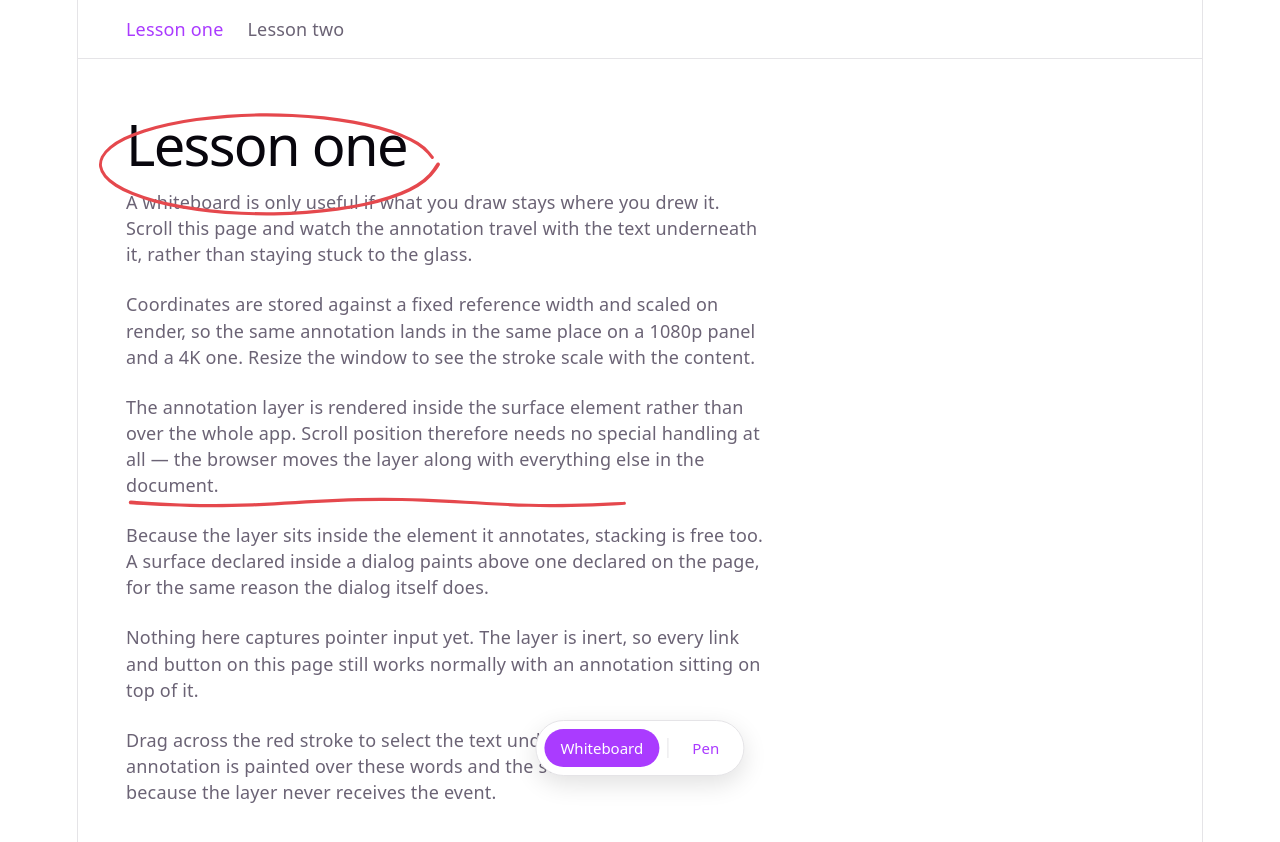
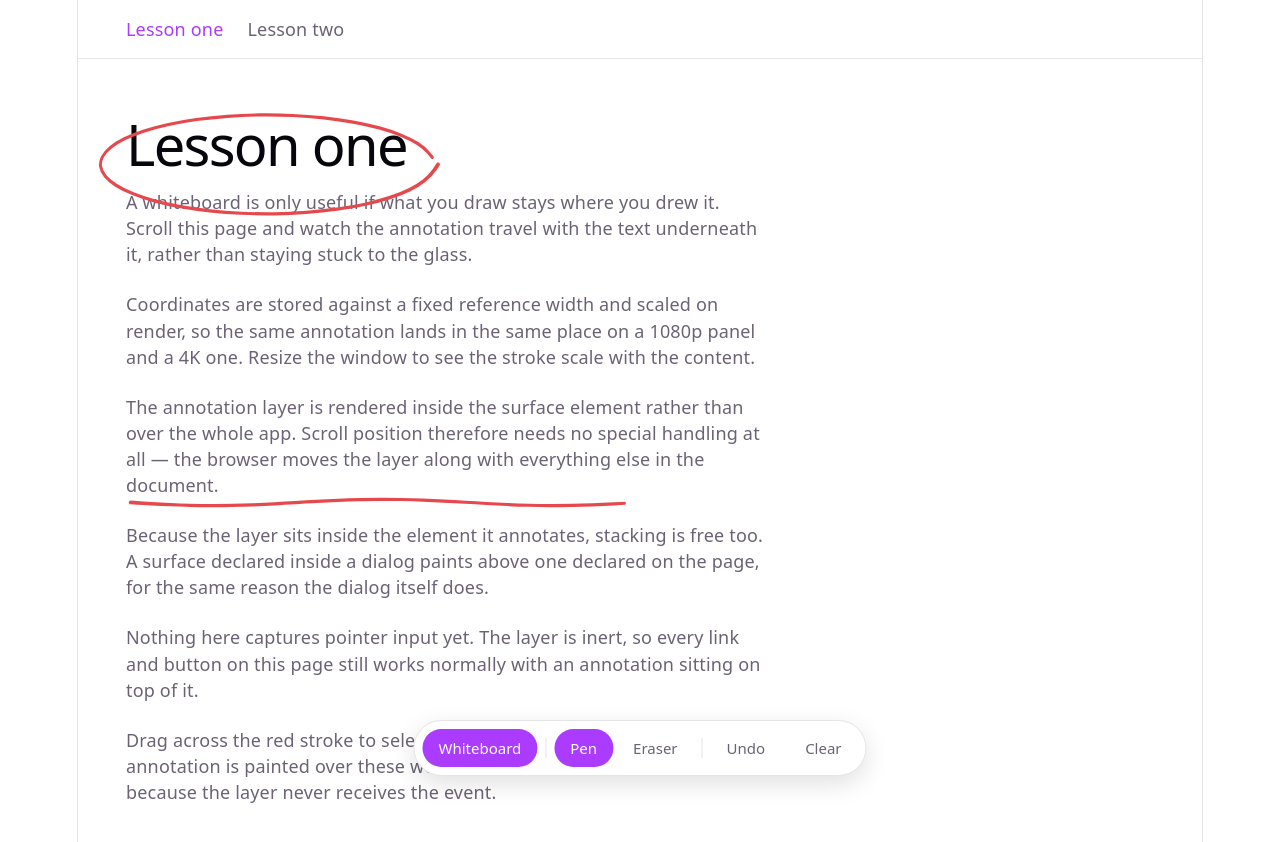
Before and after one commit to KahKitZheng/whiteboard-mode, a React (Vite) app: page /lesson/one in a window 1280 px wide. Both pictures are taken after a click on the button "Whiteboard". Shown: the top 842 px of the page. Built offline with nearby package versions, Linux system fonts and the light colour scheme.

Commit message:
Add pen, eraser, undo and clear to the toolbar
Undo is disabled until there is something to undo.

Co-Authored-By: Claude Opus 5 (1M context) <noreply@anthropic.com>

```diff
--- a/src/annotation/WhiteboardToolbar.tsx
+++ b/src/annotation/WhiteboardToolbar.tsx
@@ -1,10 +1,13 @@
 import { Toggle } from '@base-ui-components/react/toggle'
+import { ToggleGroup } from '@base-ui-components/react/toggle-group'
 import { Toolbar } from '@base-ui-components/react/toolbar'
-import { useWhiteboardMode } from './WhiteboardMode'
+import { useWhiteboardMode, type Tool } from './WhiteboardMode'
 import './toolbar.scss'
 
+const TOOLS: Tool[] = ['pen', 'eraser']
+
 export function WhiteboardToolbar() {
-  const { active, setActive } = useWhiteboardMode()
+  const { active, setActive, tool, setTool, actions } = useWhiteboardMode()
 
   return (
     <Toolbar.Root className="whiteboard-toolbar">
@@ -12,15 +15,28 @@ export function WhiteboardToolbar() {
         Whiteboard
       </Toolbar.Button>
 
-      {/*
-        Tools only exist while the mode is on, and pen is the only one. It shows
-        as a label rather than a button because a control with nothing to switch
-        to is a lie — #7 turns this into a real ToggleGroup.
-      */}
       {active && (
         <>
           <Toolbar.Separator />
-          <span className="current-tool">Pen</span>
+
+          <ToggleGroup
+            value={[tool]}
+            onValueChange={([next]) => next && setTool(next as Tool)}
+            className="tools"
+          >
+            {TOOLS.map((name) => (
+              <Toolbar.Button key={name} render={<Toggle value={name} />}>
+                {name === 'pen' ? 'Pen' : 'Eraser'}
+              </Toolbar.Button>
+            ))}
+          </ToggleGroup>
+
+          <Toolbar.Separator />
+
+          <Toolbar.Button disabled={!actions?.canUndo} onClick={() => actions?.undo()}>
+            Undo
+          </Toolbar.Button>
+          <Toolbar.Button onClick={() => actions?.clear()}>Clear</Toolbar.Button>
         </>
       )}
     </Toolbar.Root>
--- a/src/annotation/toolbar.scss
+++ b/src/annotation/toolbar.scss
@@ -27,6 +27,16 @@
       background: var(--accent);
       color: #fff;
     }
+
+    &:disabled {
+      opacity: 0.4;
+      cursor: default;
+    }
+  }
+
+  .tools {
+    display: flex;
+    gap: 4px;
   }
 
   // Base UI renders the separator as a div[role="separator"], not an <hr>.
```
